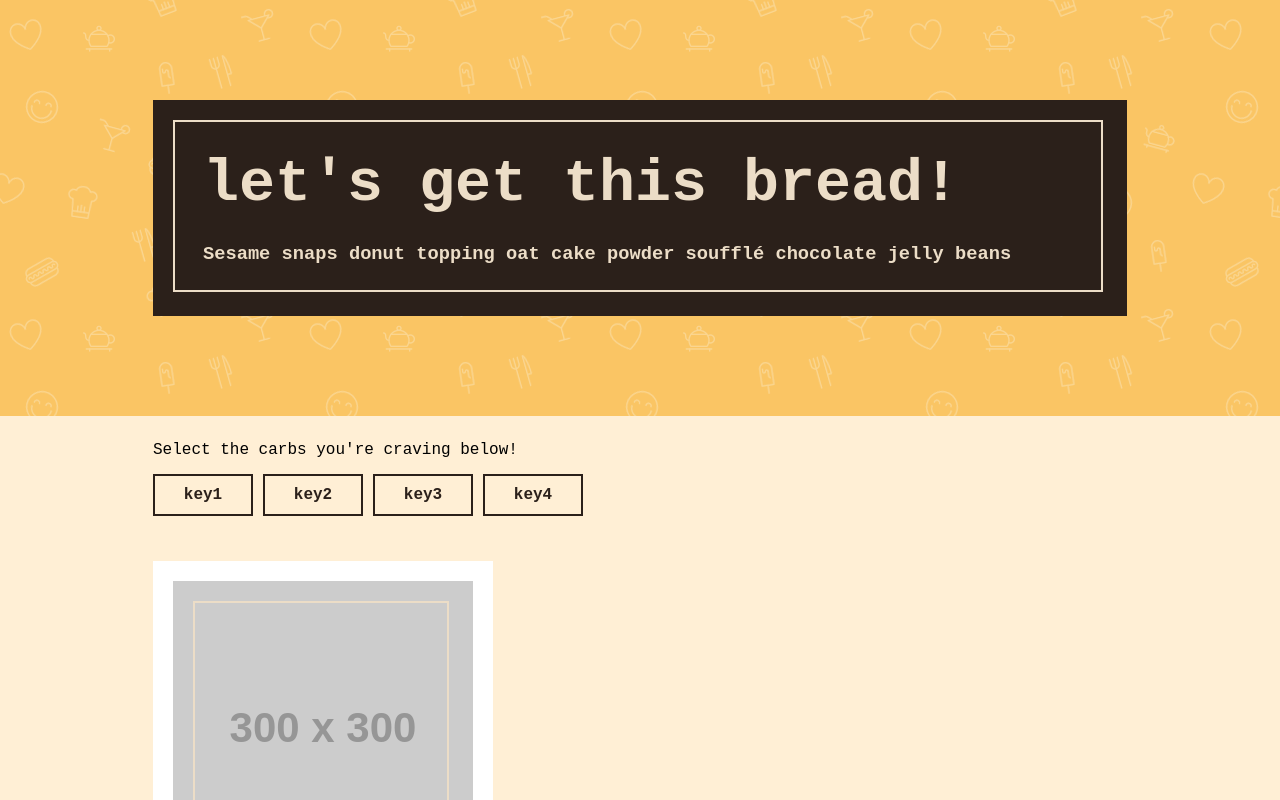
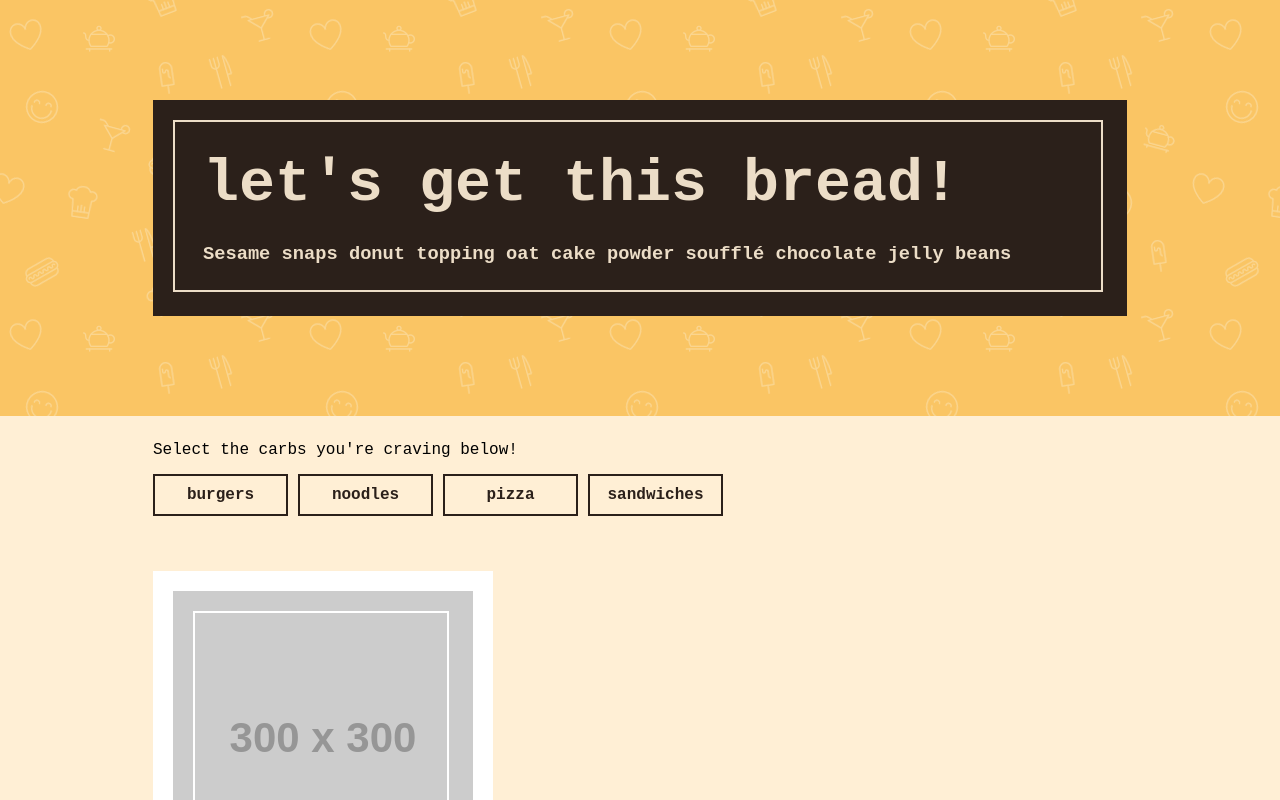
Before and after one commit to ChristinaFung/get-this-bread, a React (Create React App) app: page / in a window 1280 px wide. Shown: the top 800 px of the page. Built offline with nearby package versions, Linux system fonts and the light colour scheme.

Commit message:
#2: Render menu buttons w/ click handler

```diff
--- a/src/components/CategoryButton/CategoryButton.css
+++ b/src/components/CategoryButton/CategoryButton.css
@@ -3,9 +3,10 @@
 	color: #2b201a;
 	background: none;
 	padding: 10px 15px;
+	margin-bottom: 10px;
 	margin-right: 10px;
 	font-weight: 600;
-	min-width: 100px;
+	min-width: 135px;
 	cursor: pointer;
 }
 
--- a/src/components/CategoryButton/CategoryButton.js
+++ b/src/components/CategoryButton/CategoryButton.js
@@ -11,7 +11,7 @@ class CategoryButton extends React.Component {
 		const buttonLabel = this.props.buttonLabel;
 
 		return (
-			<button className="category-button">{buttonLabel}</button>
+			<button className="category-button" onClick={this.props.onClick}>{buttonLabel}</button>
 		)
 	}
 }
--- a/src/components/ResultCard/ResultCard.css
+++ b/src/components/ResultCard/ResultCard.css
@@ -14,10 +14,9 @@
 	position: absolute;
 	top: 20px;
 	left: 20px;
-	border: 2px solid #ecddc7;
+	border: 2px solid #fff;
 	width: calc(100% - 48px);
 	height: calc(100% - 48px);
-	z-index:
 }
 
 .resto-header {
--- a/src/components/SelectionMenu/SelectionMenu.js
+++ b/src/components/SelectionMenu/SelectionMenu.js
@@ -2,13 +2,14 @@ import React from "react";
 import "./SelectionMenu.css";
 import CategoryButton from "../../components/CategoryButton/CategoryButton";
 
-const buttonKeys = ['key1', 'key2', 'key3', 'key4'];
-const buttons = buttonKeys.map((key) => {
-	return (
-		<CategoryButton buttonLabel={key} key={key}/>
-	);
-});
+// selected category keys to query from yelp API: https://www.yelp.ca/developers/documentation/v3/all_category_list
+const buttonKeys = ['burgers', 'noodles', 'pizza', 'sandwiches'];
 class SelectionMenu extends React.Component {
+	// todo: when you select category, make API call to search for Yelp recos in toronto based on that category key
+	selectCategory = (category) => {
+		console.log("you picked: ",category);
+	}
+
 	render() {
 		return (
 			<nav className="selection-menu">
@@ -16,7 +17,11 @@ class SelectionMenu extends React.Component {
 					<p className="instruction-copy">Select the carbs you're craving below!</p>
 
 					<div className="buttons-container">
-						{buttons}
+						{
+							buttonKeys.map((key) => (
+								<CategoryButton buttonLabel={key} key={key} onClick={() => this.selectCategory(key)}/>
+							))
+						}
 					</div>
 				</div>
 			</nav>
```
